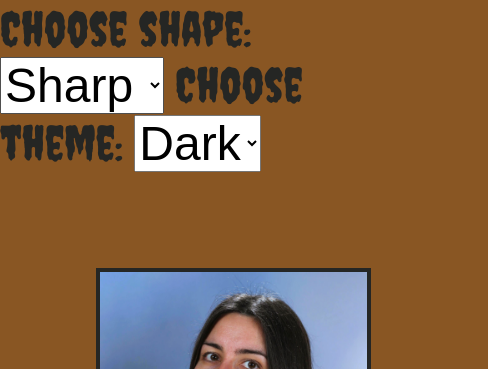
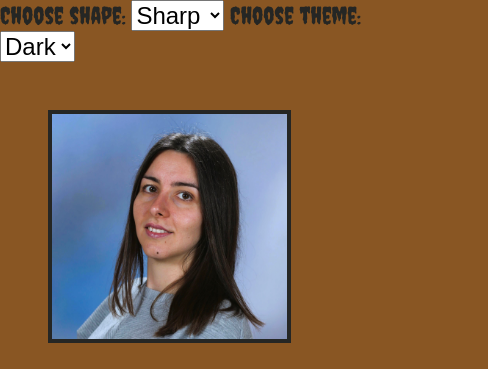
Before and after one commit to smnielz/personal-card, a plain HTML site: page index.html in a window 390 px wide. Shown: the top 369 px of the page, 488 px wide, since content can reach past the window. Drawn offline with Linux system fonts and the light colour scheme; a web font is replaced by a local one.

Commit message:
Update style.css

```diff
--- a/style.css
+++ b/style.css
@@ -84,13 +84,11 @@ img:focus{
 }
 
 @media (max-width:500px){
-    body{
-        font-size: 3rem;
+    body,
+    select{
+        font-size: 1.5rem;
     }
     img{
-        width: 90%;
-    }
-    select{
-        font-size: 3rem;
+        width: 80%;
     }
 }
```
